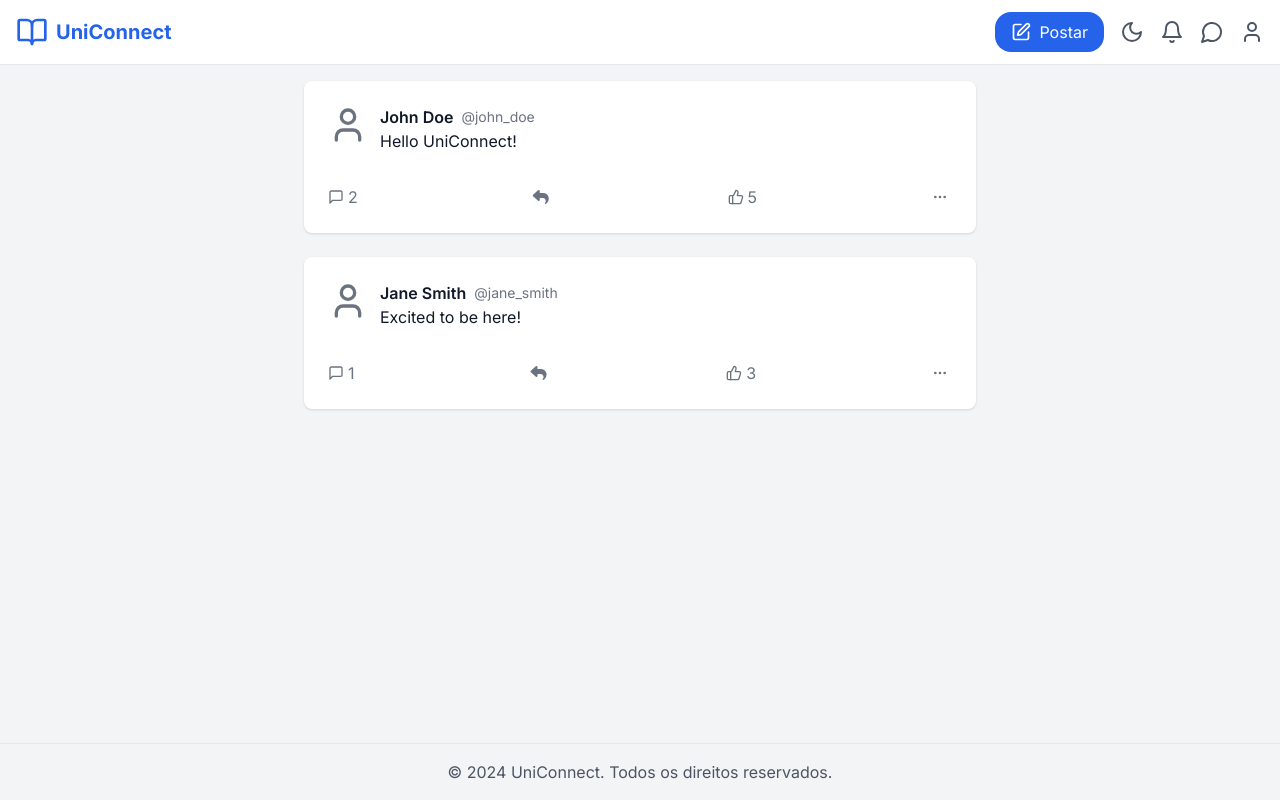
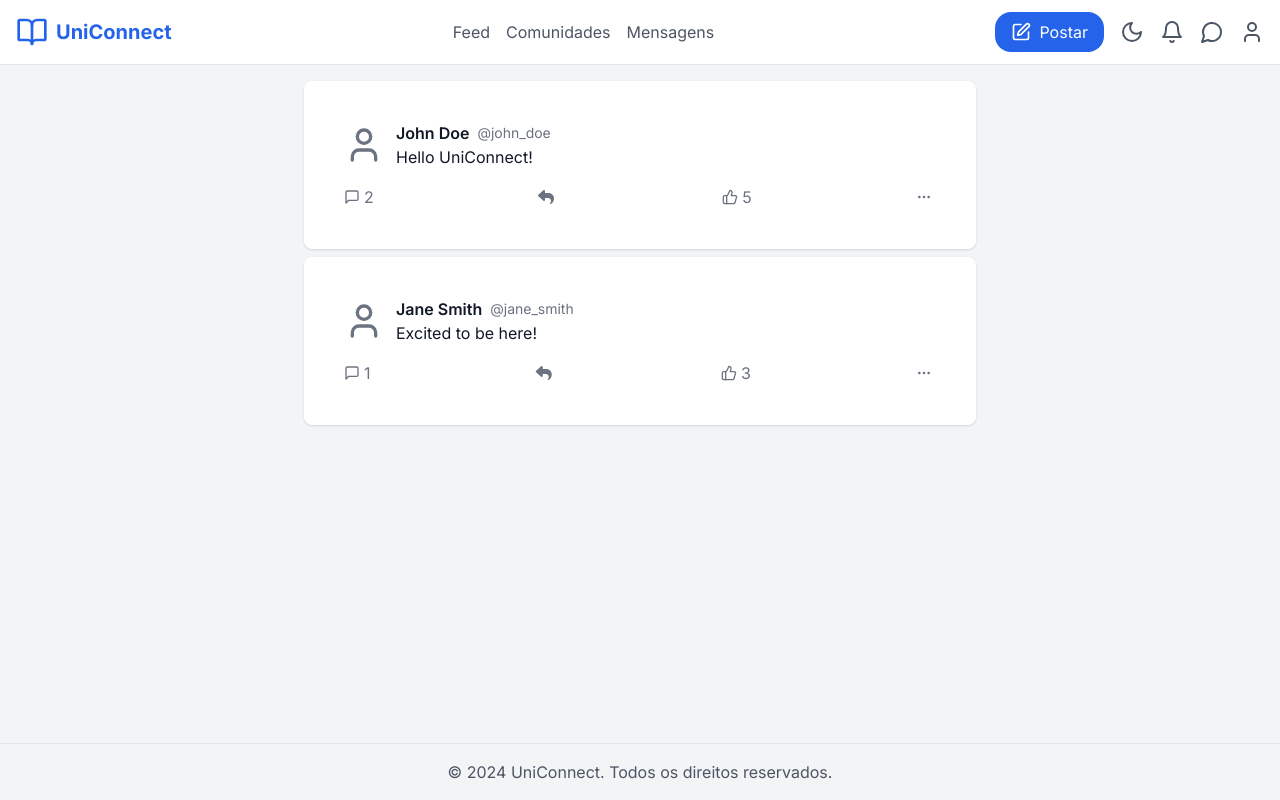
Before and after one commit to Jeanikt/UniConnect, a Next.js app: page /feed in a window 1280 px wide. Built offline with nearby package versions, Linux system fonts and the light colour scheme.

Commit message:
first commit

```diff
--- a/src/app/feed/page.tsx
+++ b/src/app/feed/page.tsx
@@ -134,10 +134,10 @@ const Feed: React.FC = () => {
           posts.map((post) => (
             <div
               key={post.id}
-              className="bg-white dark:bg-gray-800 shadow rounded-lg mb-6 p-6"
+              className="bg-white dark:bg-gray-800 shadow rounded-lg mb-2 p-10"
             >
-              <div className="flex items-start mb-4">
-                <User className="w-10 h-10 text-gray-500 dark:text-gray-400" />
+              <div className="flex items-start mb-2">
+                <User className="w-10 h-12 text-gray-500 dark:text-gray-400" />
                 <div className="ml-3">
                   <div className="flex items-center">
                     <h3 className="font-semibold mr-2">{post.author}</h3>
@@ -145,7 +145,7 @@ const Feed: React.FC = () => {
                       {post.username}
                     </p>
                   </div>
-                  <p className="mb-4 break-words">{post.content}</p>
+                  <p className="mb-2 break-words">{post.content}</p>
                 </div>
               </div>
               <div className="flex justify-between text-md text-gray-500 dark:text-gray-400">
--- a/src/components/Layout.tsx
+++ b/src/components/Layout.tsx
@@ -80,7 +80,24 @@ export default function Layout({ children, onPostCreated }: LayoutProps) {
             <span className="text-xl font-bold">UniConnect</span>
           </Link>
           <nav className="hidden md:flex items-center space-x-4">
-            {/* Links para o feed e outras páginas */}
+            <Link
+              href="/feed"
+              className="text-gray-600 dark:text-gray-300 hover:text-blue-600 dark:hover:text-blue-400"
+            >
+              Feed
+            </Link>
+            <Link
+              href="/communities"
+              className="text-gray-600 dark:text-gray-300 hover:text-blue-600 dark:hover:text-blue-400"
+            >
+              Comunidades
+            </Link>
+            <Link
+              href="/messages"
+              className="text-gray-600 dark:text-gray-300 hover:text-blue-600 dark:hover:text-blue-400"
+            >
+              Mensagens
+            </Link>
           </nav>
           <div className="relative flex items-center space-x-4">
             <button
```
